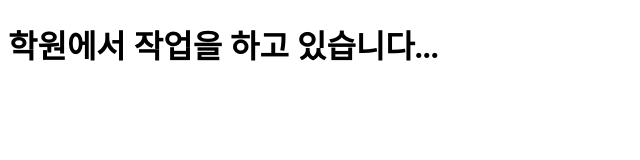
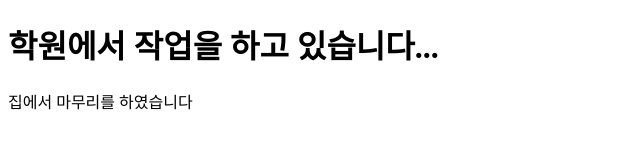
Before and after one commit to HOSEONH/2023-0531-project, a plain HTML site: page index.html in a window 1280 px wide. Shown: the whole page, without its empty margins (0-640 px from the left). Drawn offline with Linux system fonts and the light colour scheme.

Commit message:
0531 html-섹션1-내영 마무리

```diff
--- a/index.html
+++ b/index.html
@@ -8,5 +8,6 @@
 </head>
 <body>
     <h1>학원에서 작업을 하고 있습니다...</h1>
+    <p>집에서 마무리를 하였습니다</p>
 </body>
 </html>
```
